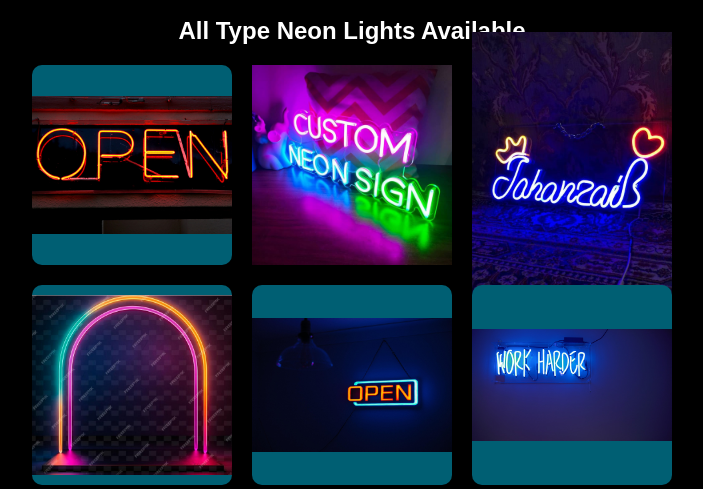
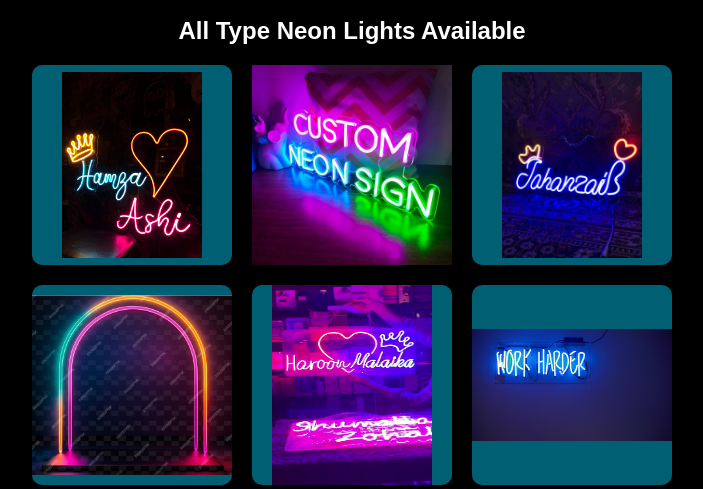
Before and after one commit to qwertyuioplkjhgdsasdfghjkl/Ahmed-Neon-Lights, a plain HTML site: page index.html in a window 1280 px wide. Shown: the part 497-986 px from the top of the page, without its empty margins (288-991 px from the left). Drawn offline with Linux system fonts and the light colour scheme.

Commit message:
Add files via upload

```diff
--- a/index.html
+++ b/index.html
@@ -84,16 +84,16 @@
     <div class="section">
         <h2>All Type Neon Lights Available</h2>
         <div class="image-container">
-            <div class="box"><img src="1.jpg" width="100%"></div>
+            <div class="box"><img src="1.jpeg" width="70%"></div>
             <div class="box"><img src="4.jpeg" width="100%"></div>
-            <div class="box"><img src="3.jpeg" width="100%"></div>
+            <div class="box"><img src="3.jpeg" width="70%"></div>
         </div>
     </div>
     <div class="section">
 
         <div class="image-container">
             <div class="box"><img src="5.jpeg" width="100%"></div>
-            <div class="box"><img src="2.jpg" width="100%"></div>
+            <div class="box"><img src="2.jpeg" width="80%" height="100%"></div>
             <div class="box"><img src="6.jpg" width="100%"></div>
         </div>
     </div>
```
